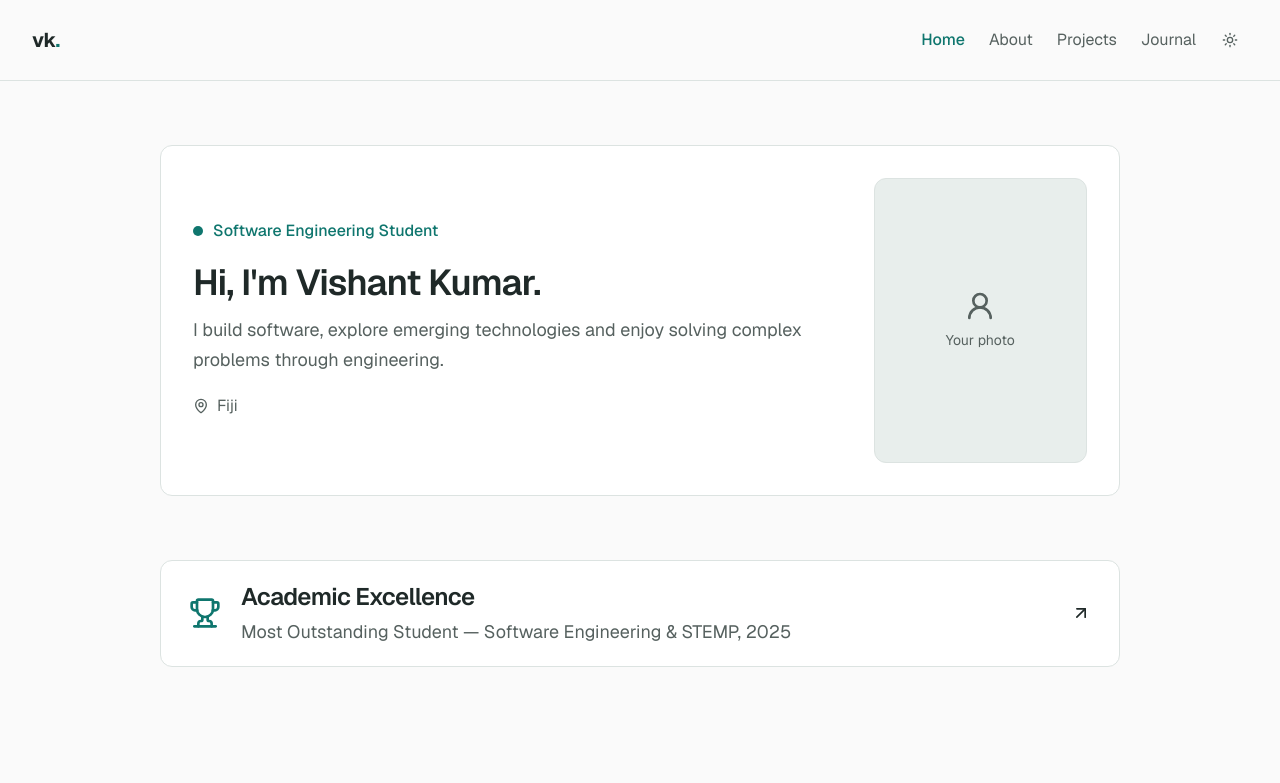
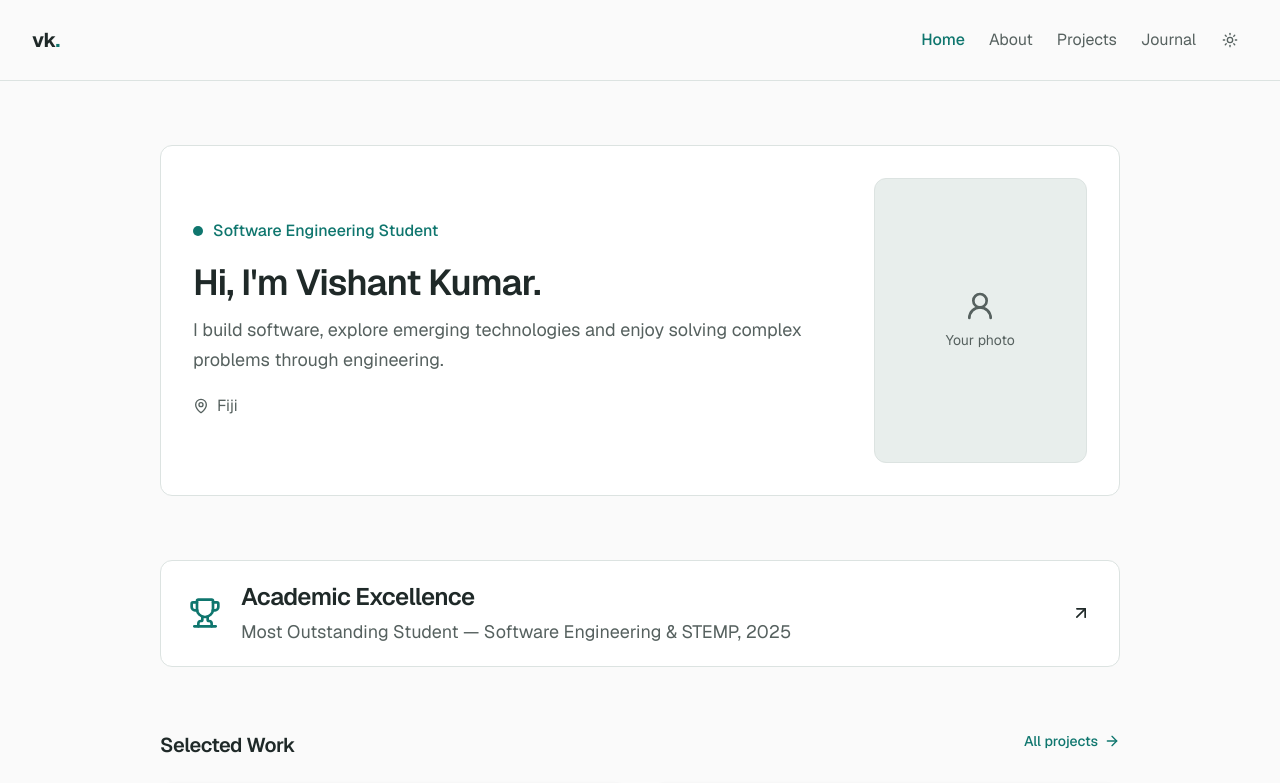
Before and after one commit to v-i-s-h-a-n-t/portfolio, a Next.js app: page / in a window 1280 px wide. Shown: the top 783 px of the page. Built offline with nearby package versions, Linux system fonts and the light colour scheme.

Commit message:
feat: integrate selected work into homepage

```diff
--- a/src/app/page.tsx
+++ b/src/app/page.tsx
@@ -1,4 +1,5 @@
 import { AcademicExcellenceBanner } from "@/components/sections/academic-excellence-banner";
+import { FeaturedProjects } from "@/components/sections/featured-projects";
 import { Introduction } from "@/components/sections/introduction";
 
 export default function Home() {
@@ -6,6 +7,7 @@ export default function Home() {
     <>
       <Introduction />
       <AcademicExcellenceBanner />
+      <FeaturedProjects />
     </>
   );
 }
```
